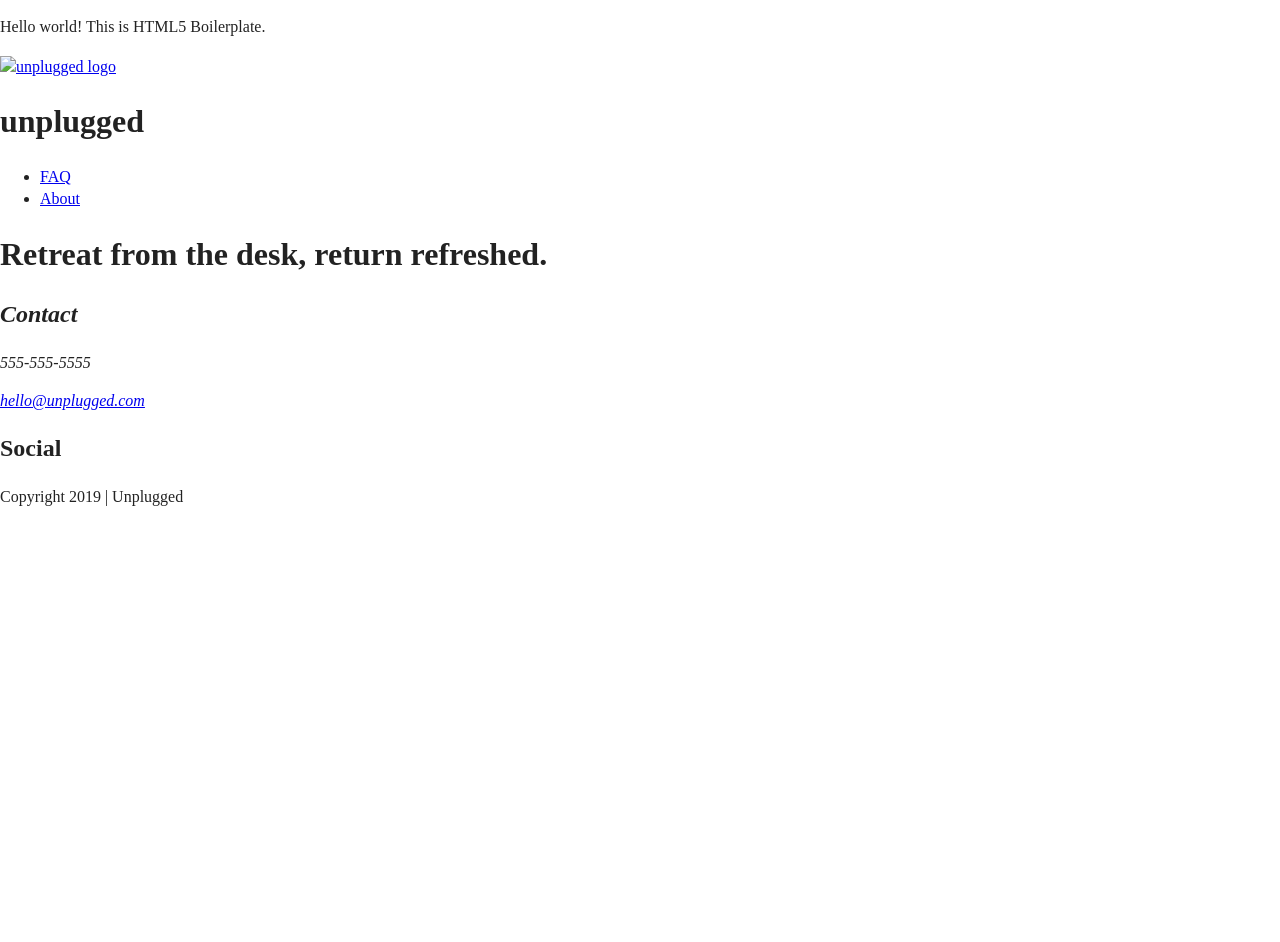
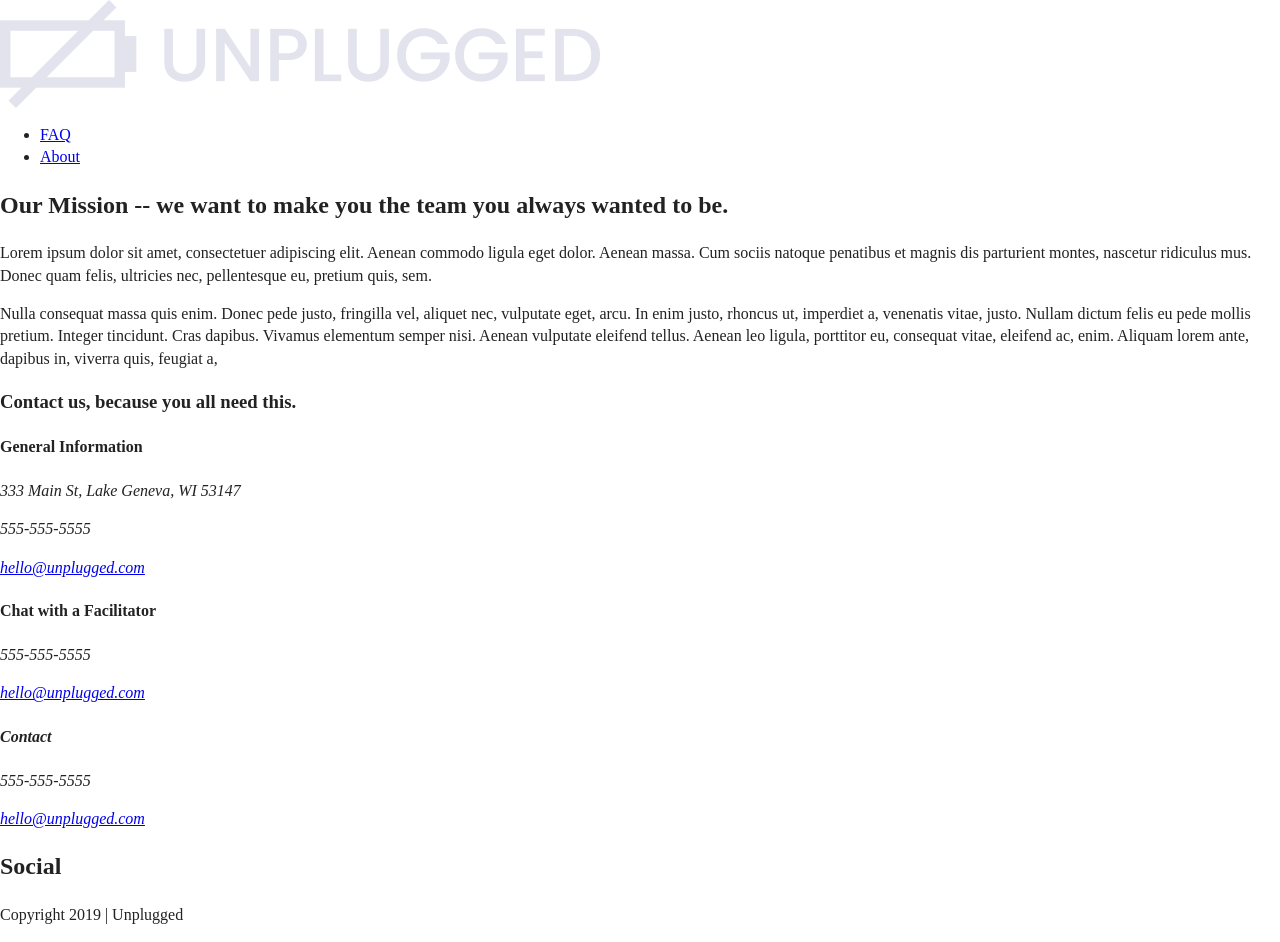
Before and after one commit to kahn-s/unplugged-retreat, a plain HTML site: page about/index.html in a window 1280 px wide. Before the commit the page ends 800 px from the top, so only its background shows below. Drawn offline with Linux system fonts and the light colour scheme; files that its build step writes are made by us from their sources.

Commit message:
added main section

```diff
--- a/about/index.html
+++ b/about/index.html
@@ -25,17 +25,7 @@
 <body>
 
   <!-- Add your site or application content here -->
-  <p>Hello world! This is HTML5 Boilerplate.</p>
-  <script src="../js/vendor/modernizr-3.11.2.min.js"></script>
-  <script src="../js/plugins.js"></script>
-  <script src="../js/main.js"></script>
 
-  <!-- Google Analytics: change UA-XXXXX-Y to be your site's ID. -->
-  <script>
-    window.ga = function () { ga.q.push(arguments) }; ga.q = []; ga.l = +new Date;
-    ga('create', 'UA-XXXXX-Y', 'auto'); ga('set', 'anonymizeIp', true); ga('set', 'transport', 'beacon'); ga('send', 'pageview')
-  </script>
-  <script src="https://www.google-analytics.com/analytics.js" async></script>
   <!doctype html>
   <html class="no-js" lang="">
 
@@ -61,36 +51,57 @@
   </head>
 
   <body>
-
-    <!-- Add your site or application content here -->
-
-    <script src="js/vendor/modernizr-3.11.2.min.js"></script>
-    <script src="js/plugins.js"></script>
-    <script src="js/main.js"></script>
-
-    <!-- Google Analytics: change UA-XXXXX-Y to be your site's ID. -->
-    <script>
-      window.ga = function () { ga.q.push(arguments) }; ga.q = []; ga.l = +new Date;
-      ga('create', 'UA-XXXXX-Y', 'auto'); ga('set', 'anonymizeIp', true); ga('set', 'transport', 'beacon'); ga('send', 'pageview')
-    </script>
-    <script src="https://www.google-analytics.com/analytics.js" async></script>
   <header>
     <div class="content-wrapper">
-      <a href="#"><img src="assets/unpluggedlogo.png" alt= "unplugged logo"></a>
-      <h1>unplugged</h1>
-      <nav>
-        <ul>
-          <li><a href="faq/index.html" target="_blank">FAQ</a></li>
-          <li><a href="about/index.html" target="_blank">About</a></li>
-        </ul>
-      </nav>
-      <h1>Retreat from the desk, return refreshed.</h1>
-    </div>
+      <a href="#"><img src="../assets/unpluggedlogo.png" alt= "unplugged logo"></a>
+      <div class="header-divider">
+        <nav>
+          <ul>
+            <li><a href="../faq/index.html" target="_blank">FAQ</a></li>
+            <li><a href="index.html" target="_blank">About</a></li>
+          </ul>
+        </nav>
+      </div><!--header-divider-->
+    </div><!--content-wrapper-->
   </header>
   <main>
-    <section>
+     <section class="mission">
+        <div class="content-wrapper">
+            <div class="mission content">
+              <h2>Our Mission -- we want to make you the team you always wanted to be.</h2>
+              <p>Lorem ipsum dolor sit amet, consectetuer adipiscing elit. Aenean commodo ligula eget dolor. Aenean massa. Cum sociis natoque penatibus et magnis dis parturient montes, nascetur ridiculus mus. Donec quam felis, ultricies nec, pellentesque eu, pretium quis, sem.</p>
 
-    </section>
+              <p>Nulla consequat massa quis enim. Donec pede justo, fringilla vel, aliquet nec, vulputate eget, arcu. In enim justo, rhoncus ut, imperdiet a, venenatis vitae, justo. Nullam dictum felis eu pede mollis pretium. Integer tincidunt. Cras dapibus. Vivamus elementum semper nisi. Aenean vulputate eleifend tellus. Aenean leo ligula, porttitor eu, consequat vitae, eleifend ac, enim. Aliquam lorem ante, dapibus in, viverra quis, feugiat a,</p>
+            </div>
+        </div><!--mission content wrapper ends-->
+      </section><!--mission-->
+      <section class="map">
+        <figure>
+
+        </figure>
+
+      </section><!--map-->
+      <section class="contact-section">
+        <div class="content-wrapper">
+          <h3>Contact us, because you all need this.</h3>
+          <div class="general-info">
+            <h4>General Information</h4>
+            <address>
+              <p>333 Main St, Lake Geneva, WI 53147</p>
+              <p>555-555-5555</p>
+              <a href="mailto:hello@unplugged.com">hello@unplugged.com</a>
+            </address>
+          </div><!--general-info-->
+          <div class="facilitator">
+            <h4>Chat with a Facilitator</h4>
+              <address>
+                <p>555-555-5555</p>
+                <a href="mailto:hello@unplugged.com">hello@unplugged.com</a>
+              </address>
+          </div><!--facilitator-->
+        </div><!--content wrapper---->
+      </section>
+    </div>
     <aside>
 
     </aside>
@@ -99,7 +110,7 @@
     <div class="content-wrapper">
       <div class="footer-content">
         <address class="contact">
-          <h2>Contact</h2>
+          <h4>Contact</h4>
           <p>555-555-5555</p>
           <a href="mailto:hello@unplugged.com">hello@unplugged.com</a>
         </address>
@@ -117,10 +128,16 @@
       <p>Copyright 2019 | Unplugged</p>
     </div>
   </footer>
+  <script src="../js/vendor/modernizr-3.11.2.min.js"></script>
+  <script src="../js/plugins.js"></script>
+  <script src="../js/main.js"></script>
+
+  <!-- Google Analytics: change UA-XXXXX-Y to be your site's ID. -->
+  <script>
+    window.ga = function () { ga.q.push(arguments) }; ga.q = []; ga.l = +new Date;
+    ga('create', 'UA-XXXXX-Y', 'auto'); ga('set', 'anonymizeIp', true); ga('set', 'transport', 'beacon'); ga('send', 'pageview')
+  </script>
+  <script src="https://www.google-analytics.com/analytics.js" async></script>
   </body>
 
   </html>
-
-</body>
-
-</html>
```
